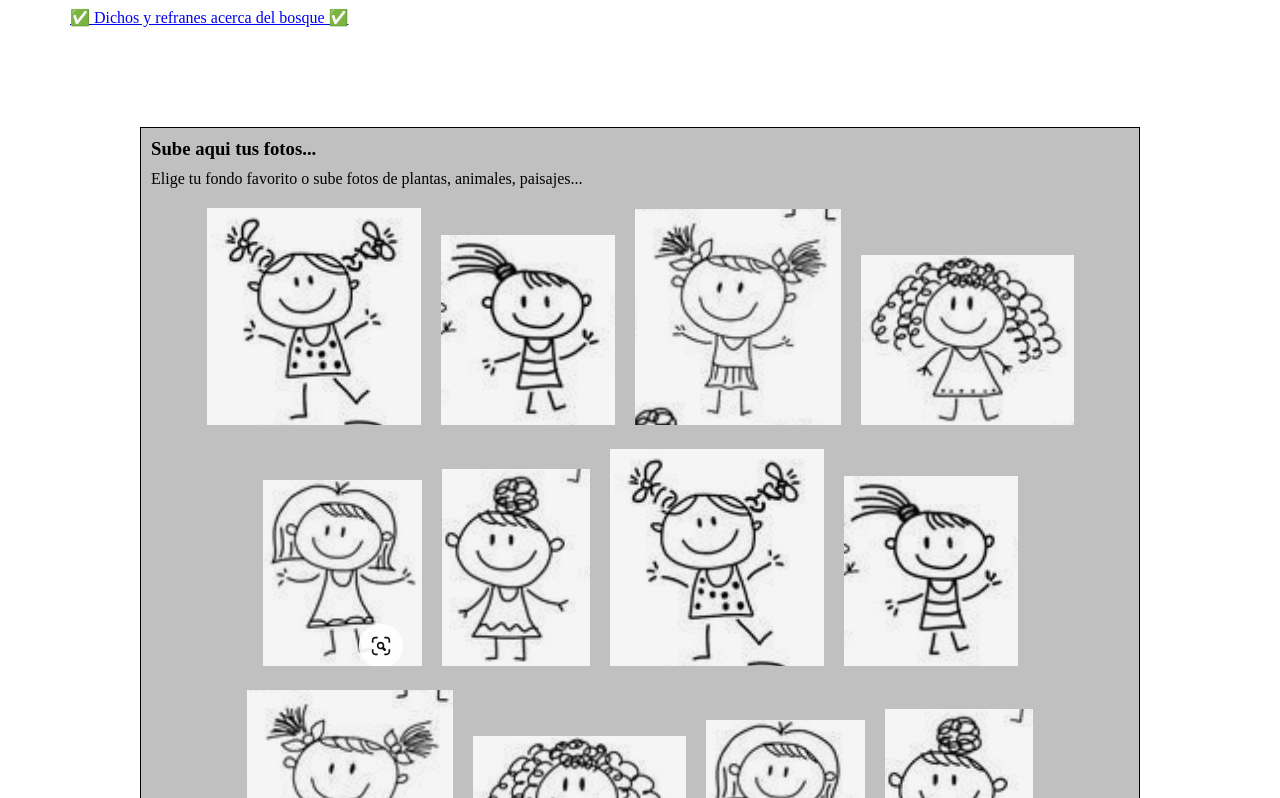
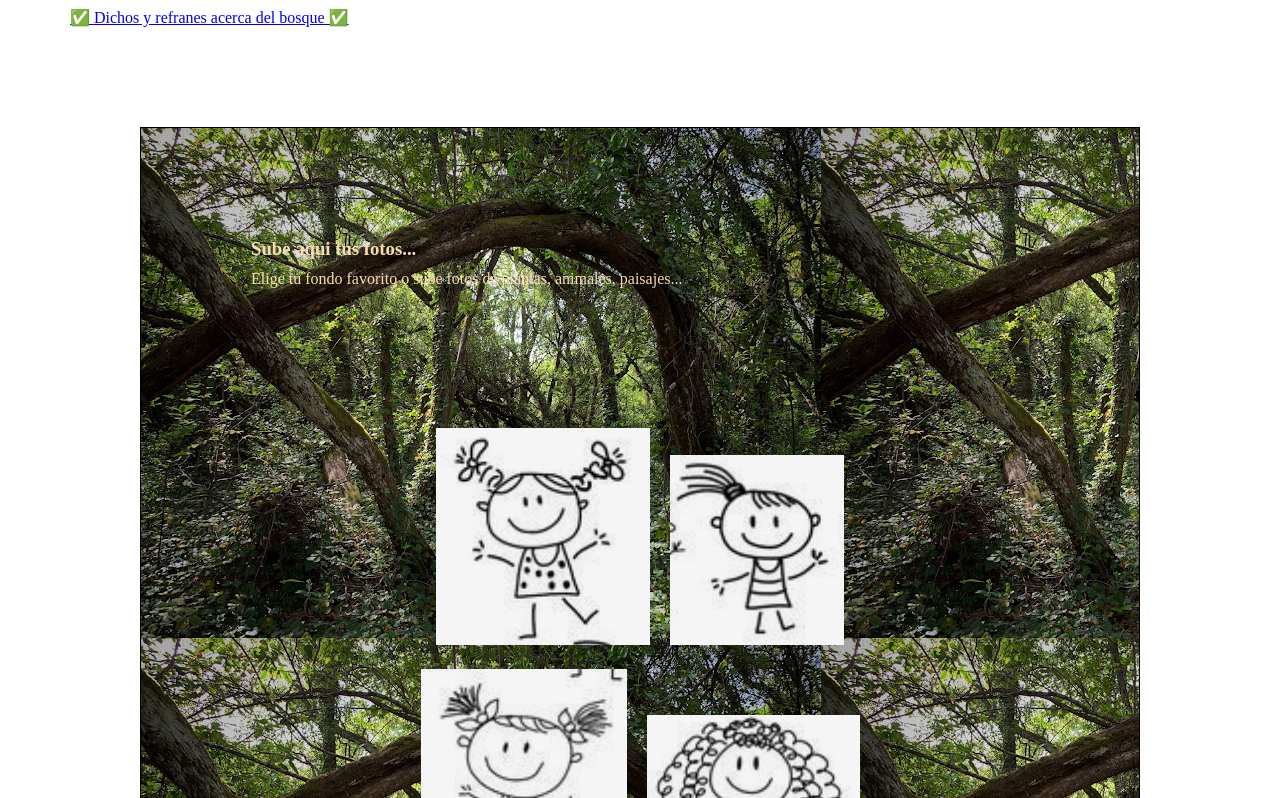
Before and after one commit to virchaca/bosques-entre-pueblos, a React (Vite) app: page / in a window 1280 px wide. Shown: the part 1082-1880 px from the top of the page. Built offline with nearby package versions, Linux system fonts and the light colour scheme.

Commit message:
try yoken

```diff
--- a/src/styles/App.scss
+++ b/src/styles/App.scss
@@ -95,10 +95,15 @@
 
 .usersPictures {
   border: 1px solid black;
-  background-color: silver;
+  background-image: url(../images/madroños5.jpg);
+  // background-size: cover;
+  padding: 100px;
   margin: 100px;
+  color: wheat;
   .usersPhoto {
     text-align: center;
+    margin: 50px;
+    padding: 80px;
   }
 }
 
```
